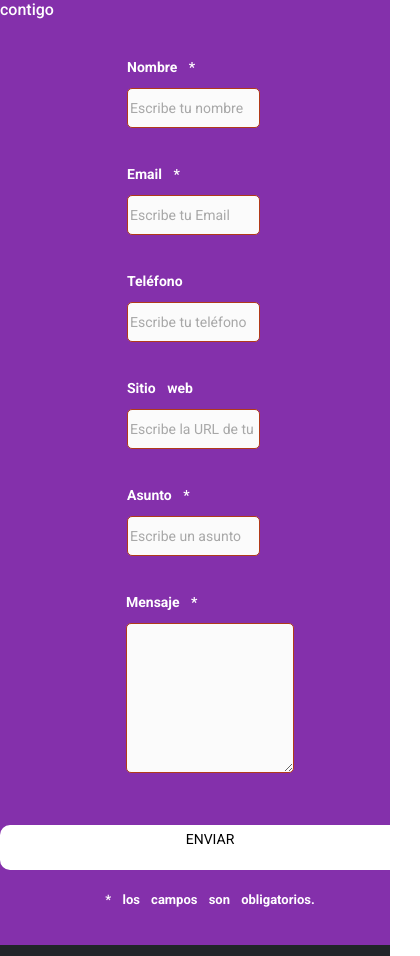
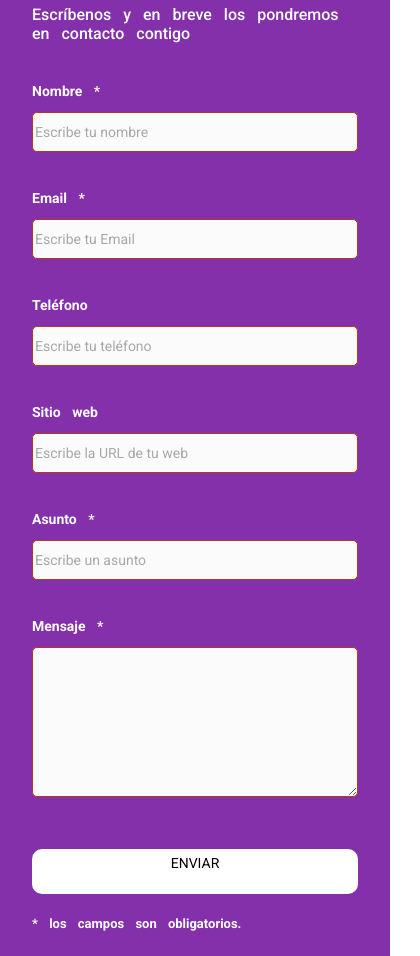
Before and after one commit to JCBTK/EntregaProyectoFinal-Benitez, a website: page pages/contacto.html in a window 390 px wide. Shown: the part 222-1178 px from the top of the page, 420 px wide, since content can reach past the window. Drawn offline with nearby package versions, Linux system fonts and the light colour scheme; a web font is replaced by a local one.

Commit message:
cambios responsive

```diff
--- a/scss/style.scss
+++ b/scss/style.scss
@@ -330,13 +330,15 @@ form {
     justify-content: center;
     height: auto;
     margin:0;
-    padding-top: 30px;
-    padding-bottom: 20px;
+    padding: 1rem 2rem;
     background-color: #8430ab;
-    padding-left: 30px;
+    width: 100%;
+    .formlario{
+        width: 18rem;
+    }
     input{
         background-color: #fbfbfb;
-        width: 80%;
+        width: 100%;
         height: 40px;
         border-radius: 5px;
         border-style: solid;
@@ -380,7 +382,7 @@ form {
         border-color: #ffffff;
         border-style: solid;
         border-radius: 10px;
-        width: 420px;
+        width: 100%;
         cursor: pointer;
         p{
             color: #000000;
@@ -404,12 +406,16 @@ form {
         color: #ffffff;
     }
     p{
+        width: 100%;
         font-size: 14px;
         color: #ffffff;
     }
     .aviso{
         font-size: 13px;
         color: #ffffff;
+    }
+    .formulario form{
+        width: 100%;
     }
 }
 .contact_form
```
Also changed, not shown: css/style.css, 1 other file.
